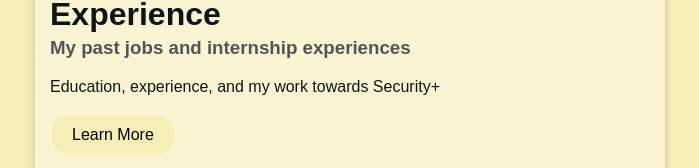
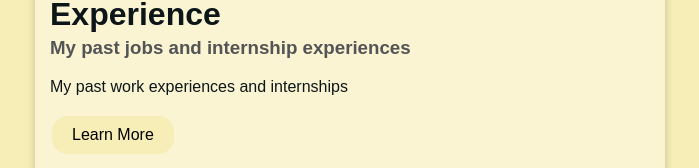
Before and after one commit to Brandonk95/CS1030Portfolio, a plain HTML site: page index.html in a window 1280 px wide. Shown: the part 1144-1312 px from the top of the page, without its empty margins (221-920 px from the left). Drawn offline with Linux system fonts and the light colour scheme.

Commit message:
wording change

```diff
--- a/index.html
+++ b/index.html
@@ -49,7 +49,7 @@
             <div class="info-card">
                 <h1 style="line-height: 10%;">Experience</h1>
                 <h3 class="subtitle">My past jobs and internship experiences</h3>
-                <p>Education, experience, and my work towards Security+</p>
+                <p>My past work experiences and internships</p>
                 <a class="learn-more" href="experience.html">Learn More</a>
                 <p></p>
             </div>
```
